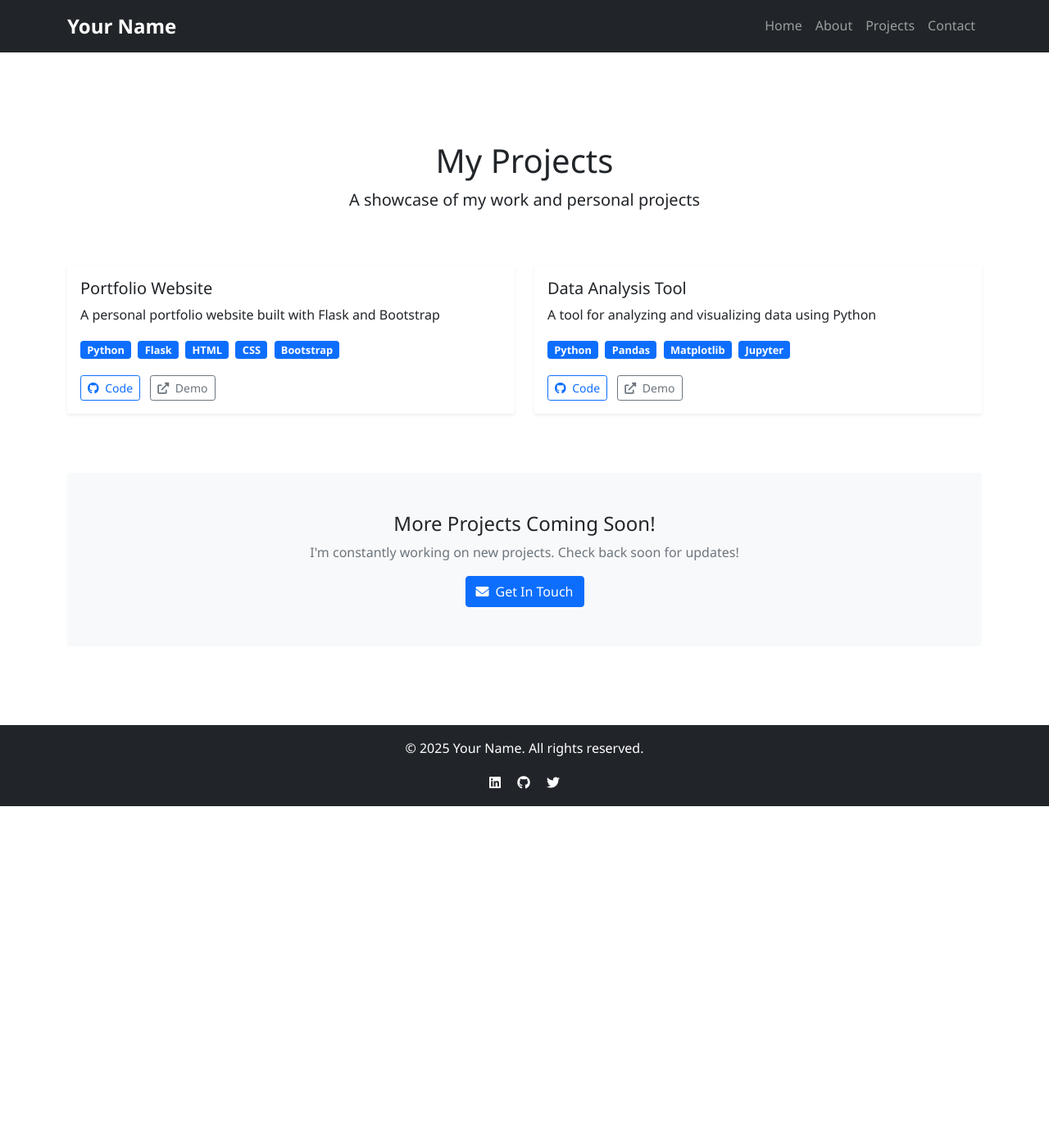
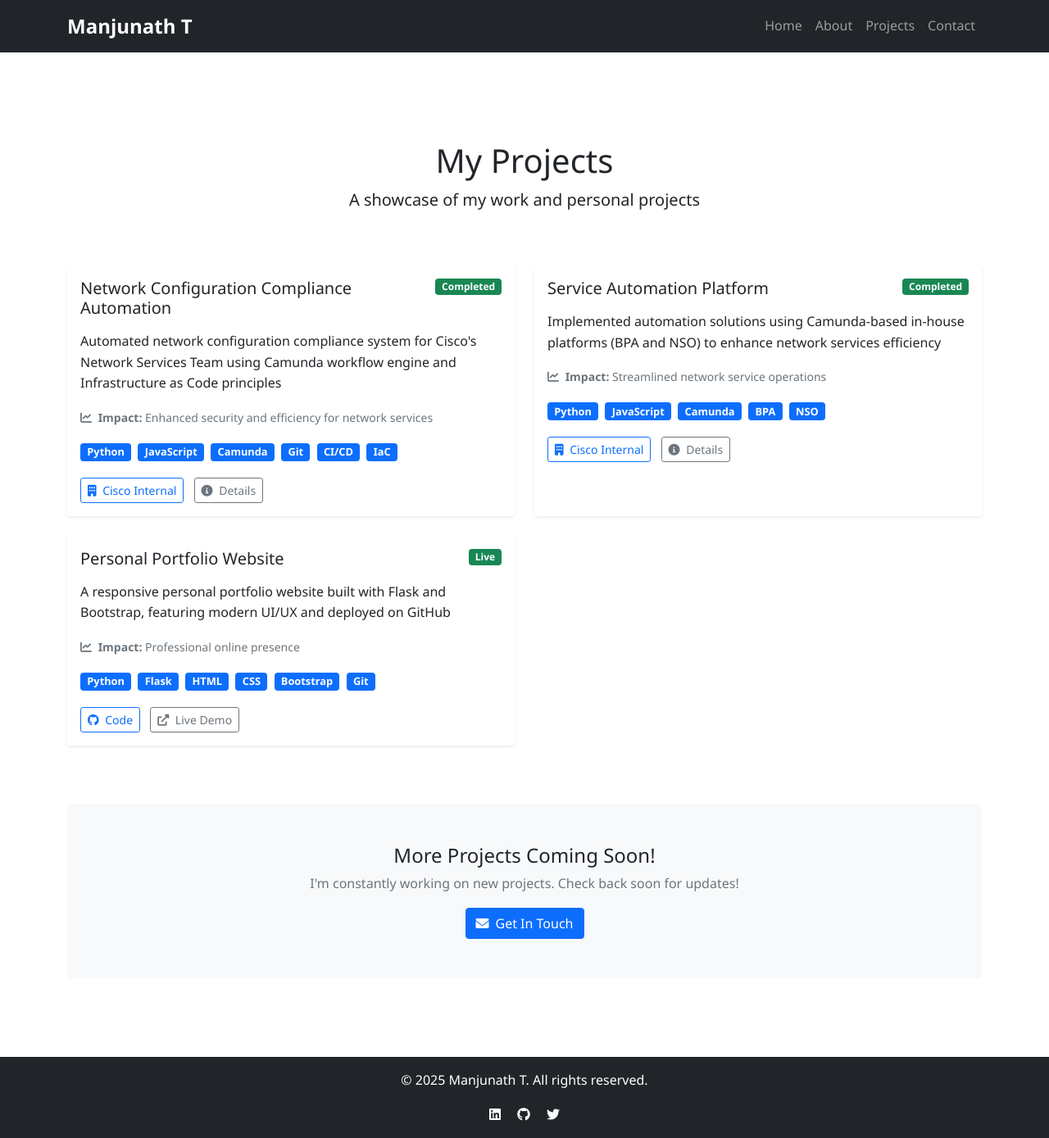
Before and after one commit to manju4682/portfolio, a Flask app: page /projects in a window 1280 px wide. Shown: the whole page at 82% size. Before the commit the page ends 984 px from the top, so only its background shows below. Run offline with Flask 3, Linux system fonts and the light colour scheme.

Commit message:
Adding details

```diff
--- a/app.py
+++ b/app.py
@@ -2,50 +2,107 @@ from flask import Flask, render_template
 
 app = Flask(__name__)
 
-# Portfolio data - you can modify this with your actual details
+# Portfolio data - updated with actual LinkedIn information
 portfolio_data = {
-    "name": "Your Name",
-    "title": "Software Developer",
-    "email": "your.email@example.com",
-    "phone": "+1 (555) 123-4567",
-    "location": "Your City, Country",
-    "about": "Passionate software developer with experience in web development, data analysis, and problem-solving. Always eager to learn new technologies and take on challenging projects.",
+    "name": "Manjunath T",
+    "title": "Software Engineer II at Cisco",
+    "email": "4682ssbj@gmail.com",
+    "phone": "+91 7899643162",
+    "location": "Bengaluru, Karnataka, India",
+    "about": "Experienced Software Engineer with 3+ years at Cisco, specializing in service automation and network configuration compliance. Passionate about automation solutions, Infrastructure as Code (IaC), and enhancing efficiency through innovative technology solutions. Strong background in cross-team collaboration and continuous integration.",
     "skills": [
-        "Python", "JavaScript", "Flask", "HTML/CSS",
-        "Git", "SQL", "React", "Node.js"
+        "Python", "JavaScript", "Camunda", "Git", "CI/CD",
+        "Infrastructure as Code (IaC)", "Automation", "Agile Methodologies",
+        "Cross-team Collaboration", "Network Services", "Flask", "HTML/CSS"
     ],
     "experience": [
         {
-            "title": "Software Developer",
-            "company": "Tech Company",
-            "duration": "2022 - Present",
-            "description": "Developed web applications using Python and JavaScript frameworks."
+            "title": "Software Engineer II",
+            "company": "Cisco",
+            "duration": "Nov 2023 - Present",
+            "description": "Leading advanced automation projects and service automation solutions for Network Services Team. Continuing to deliver robust automation using Infrastructure as Code (IaC) model and enhancing team efficiency."
         },
         {
-            "title": "Junior Developer",
-            "company": "Startup Inc",
-            "duration": "2021 - 2022",
-            "description": "Worked on various projects involving database design and API development."
+            "title": "Software Engineer",
+            "company": "Cisco",
+            "duration": "Aug 2022 - Oct 2023",
+            "description": "Delivered automated network configuration compliance project for Network Services Team. Utilized Camunda, JavaScript, Python, Git and CI/CD for robust automation using Infrastructure as Code (IaC) model. Led the project to successful implementation and collaborated with network services team to enhance efficiency and security through automation solutions."
+        },
+        {
+            "title": "Technical Undergraduate Intern",
+            "company": "Cisco",
+            "duration": "Jan 2022 - Jul 2022",
+            "description": "Implemented automation solutions using Camunda-based in-house platforms like BPA and NSO. Utilized JavaScript and Python for scripting and automation tasks. Contributed to enhancing efficiency within the network services team through process automation and optimization."
         }
     ],
     "education": [
         {
-            "degree": "Bachelor of Computer Science",
-            "school": "University Name",
-            "year": "2021"
+            "degree": "Bachelor's degree, Computer Science",
+            "school": "JSS Science and Technology University",
+            "year": "2018 - 2022"
+        },
+        {
+            "degree": "Primary and Secondary Education, Science (10+2)",
+            "school": "Sainik School, Bijapur",
+            "year": "2011 - 2018"
+        }
+    ],
+    "certifications": [
+        {
+            "name": "Technical Support Fundamentals",
+            "issuer": "Coursera",
+            "date": "Aug 2020",
+            "credential": "MHDY827SB3PU"
+        },
+        {
+            "name": "The Bits and Bytes of Computer Networking",
+            "issuer": "Coursera",
+            "date": "Aug 2020",
+            "credential": "MMVAJNFP9V4R"
+        }
+    ],
+    "volunteering": [
+        {
+            "role": "Cadet",
+            "organization": "National Cadet Corps - India",
+            "duration": "Jun 2011 - Mar 2018",
+            "category": "Education"
+        },
+        {
+            "role": "Editor",
+            "organization": "IEEE SJCE",
+            "duration": "Jun 2020 - Jun 2022",
+            "category": "Science and Technology"
         }
     ],
     "projects": [
         {
-            "name": "Portfolio Website",
-            "description": "A personal portfolio website built with Flask and Bootstrap",
-            "technologies": ["Python", "Flask", "HTML", "CSS", "Bootstrap"]
+            "name": "Network Configuration Compliance Automation",
+            "description": "Automated network configuration compliance system for Cisco's Network Services Team using Camunda workflow engine and Infrastructure as Code principles",
+            "technologies": ["Python", "JavaScript", "Camunda", "Git", "CI/CD", "IaC"],
+            "status": "Completed",
+            "impact": "Enhanced security and efficiency for network services"
         },
         {
-            "name": "Data Analysis Tool",
-            "description": "A tool for analyzing and visualizing data using Python",
-            "technologies": ["Python", "Pandas", "Matplotlib", "Jupyter"]
+            "name": "Service Automation Platform",
+            "description": "Implemented automation solutions using Camunda-based in-house platforms (BPA and NSO) to enhance network services efficiency",
+            "technologies": ["Python", "JavaScript", "Camunda", "BPA", "NSO"],
+            "status": "Completed",
+            "impact": "Streamlined network service operations"
+        },
+        {
+            "name": "Personal Portfolio Website",
+            "description": "A responsive personal portfolio website built with Flask and Bootstrap, featuring modern UI/UX and deployed on GitHub",
+            "technologies": ["Python", "Flask", "HTML", "CSS", "Bootstrap", "Git"],
+            "status": "Live",
+            "impact": "Professional online presence"
         }
+    ],
+    "achievements": [
+        "Led successful implementation of network configuration compliance automation",
+        "3+ years of continuous service at Cisco with promotions",
+        "Strong background in cross-team collaboration and project leadership",
+        "Active contributor to automation and efficiency improvements"
     ]
 }
 
--- a/static/css/style.css
+++ b/static/css/style.css
@@ -38,6 +38,23 @@ body {
 .hero-buttons .btn:hover {
     transform: translateY(-2px);
     box-shadow: 0 4px 8px rgba(0,0,0,0.2);
+}
+
+.hero-stats {
+    background: rgba(255,255,255,0.1);
+    border-radius: 15px;
+    padding: 1.5rem;
+    backdrop-filter: blur(10px);
+}
+
+.hero-stats h3 {
+    color: #fff;
+    margin-bottom: 0.5rem;
+}
+
+.hero-stats p {
+    color: rgba(255,255,255,0.8);
+    margin-bottom: 0;
 }
 
 .profile-placeholder,
--- a/templates/projects.html
+++ b/templates/projects.html
@@ -17,8 +17,20 @@
             <div class="col-lg-6 col-md-6 mb-4">
                 <div class="card h-100 shadow-sm project-card">
                     <div class="card-body">
-                        <h5 class="card-title">{{ project.name }}</h5>
+                        <div class="d-flex justify-content-between align-items-start mb-2">
+                            <h5 class="card-title">{{ project.name }}</h5>
+                            <span class="badge bg-success">{{ project.status }}</span>
+                        </div>
                         <p class="card-text">{{ project.description }}</p>
+
+                        {% if project.impact %}
+                        <div class="project-impact mb-3">
+                            <small class="text-muted">
+                                <i class="fas fa-chart-line me-1"></i>
+                                <strong>Impact:</strong> {{ project.impact }}
+                            </small>
+                        </div>
+                        {% endif %}
 
                         <div class="project-technologies mb-3">
                             {% for tech in project.technologies %}
@@ -27,12 +39,21 @@
                         </div>
 
                         <div class="project-links">
-                            <a href="#" class="btn btn-outline-primary btn-sm me-2">
+                            {% if project.name == "Personal Portfolio Website" %}
+                            <a href="https://github.com/manju4682/portfolio" class="btn btn-outline-primary btn-sm me-2" target="_blank">
                                 <i class="fab fa-github me-1"></i> Code
                             </a>
                             <a href="#" class="btn btn-outline-secondary btn-sm">
-                                <i class="fas fa-external-link-alt me-1"></i> Demo
+                                <i class="fas fa-external-link-alt me-1"></i> Live Demo
                             </a>
+                            {% else %}
+                            <a href="#" class="btn btn-outline-primary btn-sm me-2">
+                                <i class="fas fa-building me-1"></i> Cisco Internal
+                            </a>
+                            <a href="#" class="btn btn-outline-secondary btn-sm">
+                                <i class="fas fa-info-circle me-1"></i> Details
+                            </a>
+                            {% endif %}
                         </div>
                     </div>
                 </div>
```
Also changed, not shown: templates/about.html (+30 -0 lines), templates/index.html (+17 -0 lines).
